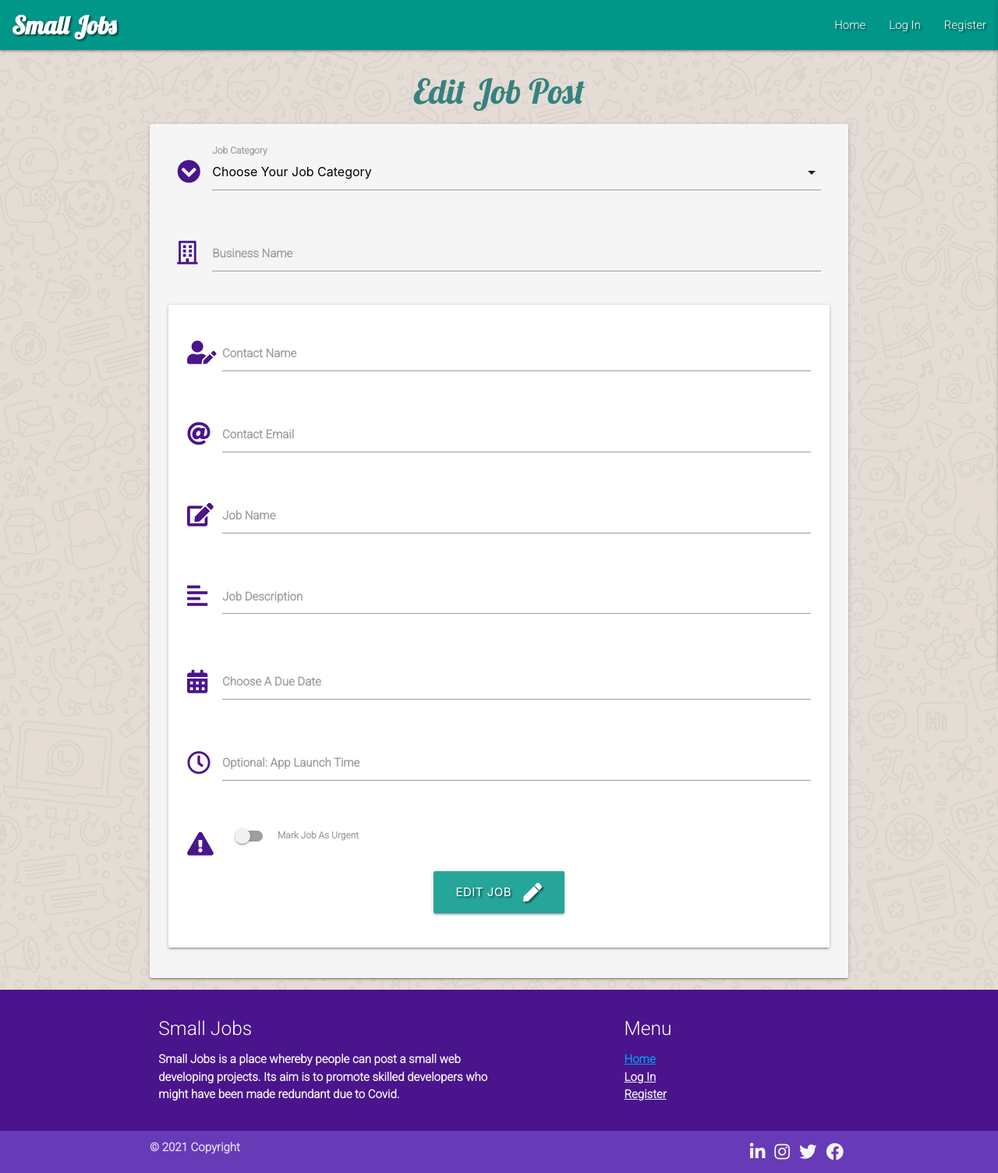
After one commit to mickmccann/MS3-Small-Jobs, a Flask app: template templates/edit_jobs.html in a window 1280 px wide. The commit adds this page. Shown: the whole page at 78% size. Run offline with Flask 2, Linux system fonts and the light colour scheme; the template is opened without the code that fills it, so the values that code supplies are empty; some libraries are stand-ins or nearby versions.

Commit message:
Wired up the job EDIT button and created a edit_jobs page.

```diff
--- a/app.py
+++ b/app.py
@@ -123,6 +123,13 @@ def add_jobs():
     return render_template("add_jobs.html", categories=categories)
 
 
+@app.route("/edit_jobs/<job_id>", methods=["GET", "POST"])
+def edit_jobs(job_id):
+    job = mongo.db.jobs.find_one({"_id": ObjectId(job_id)})
+    categories = mongo.db.categories.find().sort("category_name", 1)
+    return render_template("edit_jobs.html", job=job, categories=categories)
+
+
 if __name__ == "__main__":
     app.run(host=os.environ.get("IP"),
             port=int(os.environ.get("PORT")),
--- /dev/null
+++ b/templates/edit_jobs.html
@@ -0,0 +1,117 @@
+{% extends "base.html" %}
+{% block content %}
+
+<h3 class="center-align">Edit Job Post</h3>
+
+<div class="row card-panel grey lighten-4">
+    <form class="col s12" method="POST" action="{{ url_for('edit_jobs', job_id=job._id) }}">
+        <!-- job category dropdown -->
+        <div class="row">
+            <div class="input-field col s12">
+                <i class="fas fa-chevron-circle-down prefix purple-text text-darken-4"></i>
+                <select id="category_name" name="category_name" class="validate" required>
+                    <option value="" disabled selected>Choose Your Job Category</option>
+                    {% for category in categories %}
+                        <option value="{{ category.category_name }}">{{ category.category_name }}</option>
+                    {% endfor %}
+                </select>
+                <label for="category_name">Job Category</label>
+            </div>
+        </div>
+
+        <!-- company or indivdual name -->
+        <div class="row">
+            <div class="input-field col s12">
+                <i class="far fa-building prefix purple-text text-darken-4"></i>
+                <input id="company_name" name="company_name" minlength="5"
+                maxlength="50" type="text" class="validate" required>
+                <label for="company_name">Business Name</label>
+            </div>
+        </div>
+
+        <!-- contact name -->
+        <div class="row card-panel">
+            <div class="row">
+                <div class="input-field col s12">
+                    <i class="fas fa-user-edit prefix purple-text text-darken-4"></i>
+                    <input id="contact_name" name="contact_name" minlength="5"
+                    maxlength="50" type="text" class="validate" required>
+                    <label for="contact_name">Contact Name</label>
+                </div>
+            </div>
+
+            <!-- contact email -->
+            <div class="row">
+                <div class="input-field col s12">
+                    <i class="fas fa-at prefix purple-text text-darken-4"></i>
+                    <input id="contact_email" name="contact_email" minlength="5"
+                    maxlength="50" type="email" class="validate" required>
+                    <label for="contact_email">Contact Email</label>
+                </div>
+            </div>
+
+            <!-- job name -->
+            <div class="row">
+                <div class="input-field col s12">
+                    <i class="fas fa-edit prefix purple-text text-darken-4"></i>
+                    <input id="job_name" name="job_name" minlength="5" maxlength="50"
+                    type="text" class="validate" required>
+                    <label for="job_name">Job Name</label>
+                </div>
+            </div>
+
+            <!-- job description -->
+            <div class="row">
+                <div class="input-field col s12">
+                    <i class="fas fa-align-left prefix purple-text text-darken-4"></i>
+                    <textarea id="job_description" name="job_description" maxlength="200"
+                        class="materialize-textarea validate" required></textarea>
+                    <label for="job_description">Job Description</label>
+                </div>
+            </div>
+
+            <!-- due date -->
+            <div class="row">
+                <div class="input-field col s12">
+                    <i class="fas fa-calendar-alt prefix purple-text text-darken-4"></i>
+                    <input id="due_date" name="due_date" type="text" class="datepicker validate" required>
+                    <label for="due_date">Choose A Due Date</label>
+                </div>
+            </div>
+
+            <!-- launch time -->
+            <div class="row">
+                <div class="input-field col s12">
+                    <i class="far fa-clock prefix purple-text text-darken-4"></i>
+                    <input id="launch_time" name="launch_time" type="text" class="timepicker">
+                    <label for="launch_time">Optional: App Launch Time</label>
+                </div>
+            </div>
+
+            <!-- is urgent -->
+            <div class="row">
+                <div class="input-field col s12">
+                    <!-- Switch -->
+                    <div class="switch">
+                        <i class="fas fa-exclamation-triangle prefix purple-text text-darken-4"></i>
+                        <label for="is_urgent">
+                            <input type="checkbox" id="is_urgent" name="is_urgent">
+                            <span class="lever"></span>
+                            Mark Job As Urgent
+                        </label>
+                    </div>
+                </div>
+            </div>
+
+            <!-- submit button -->
+            <div class="row">
+                <div class="col s12 center-align">
+                    <button type="submit" class="btn-large text-shadow waves-effect waves-light">
+                        Edit Job<i class="fas fa-pen right"></i>
+                    </button>
+                </div>
+            </div>
+    </form>
+</div>
+
+{% endblock %}
--- a/templates/jobs.html
+++ b/templates/jobs.html
@@ -26,7 +26,7 @@
             <p>{{ job.job_description }}</p>
             <p><em>by: {{ job.created_by }}</em></p>
                 <a href="" class="waves-effect waves-light btn-small">Done</a>
-                <a href="" class="waves-effect waves-light btn-small purple darken-4">Edit</a>
+                <a href="{{ url_for('edit_jobs', job_id=job._id) }}" class="waves-effect waves-light btn-small purple darken-4">Edit</a>
         </div>
     </li>
     {% endfor %}
```
Also changed, not shown: TESTING.md (+8 -0 lines), wireframes/edit_done_btn.png, wireframes/edit_done_btn2.png, wireframes/routing_error.png (added).
